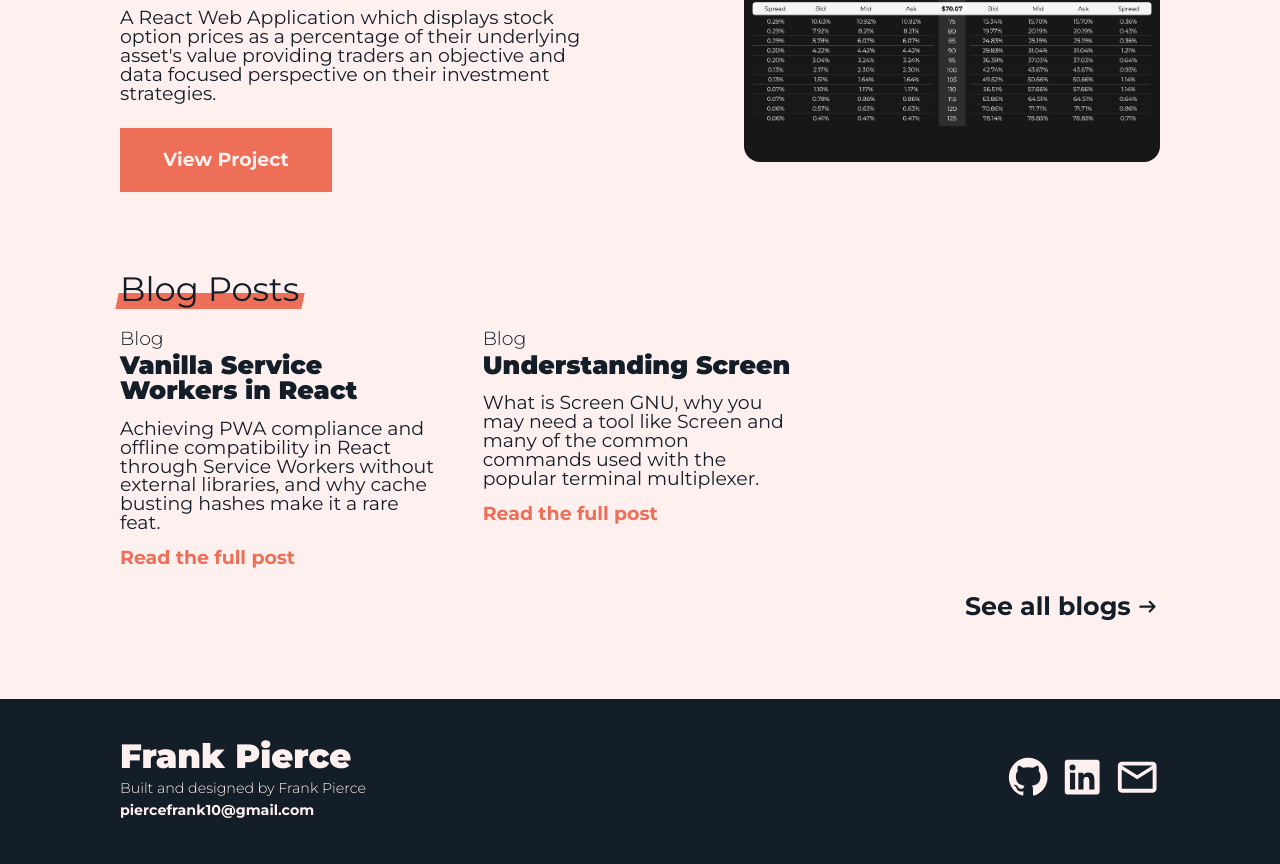
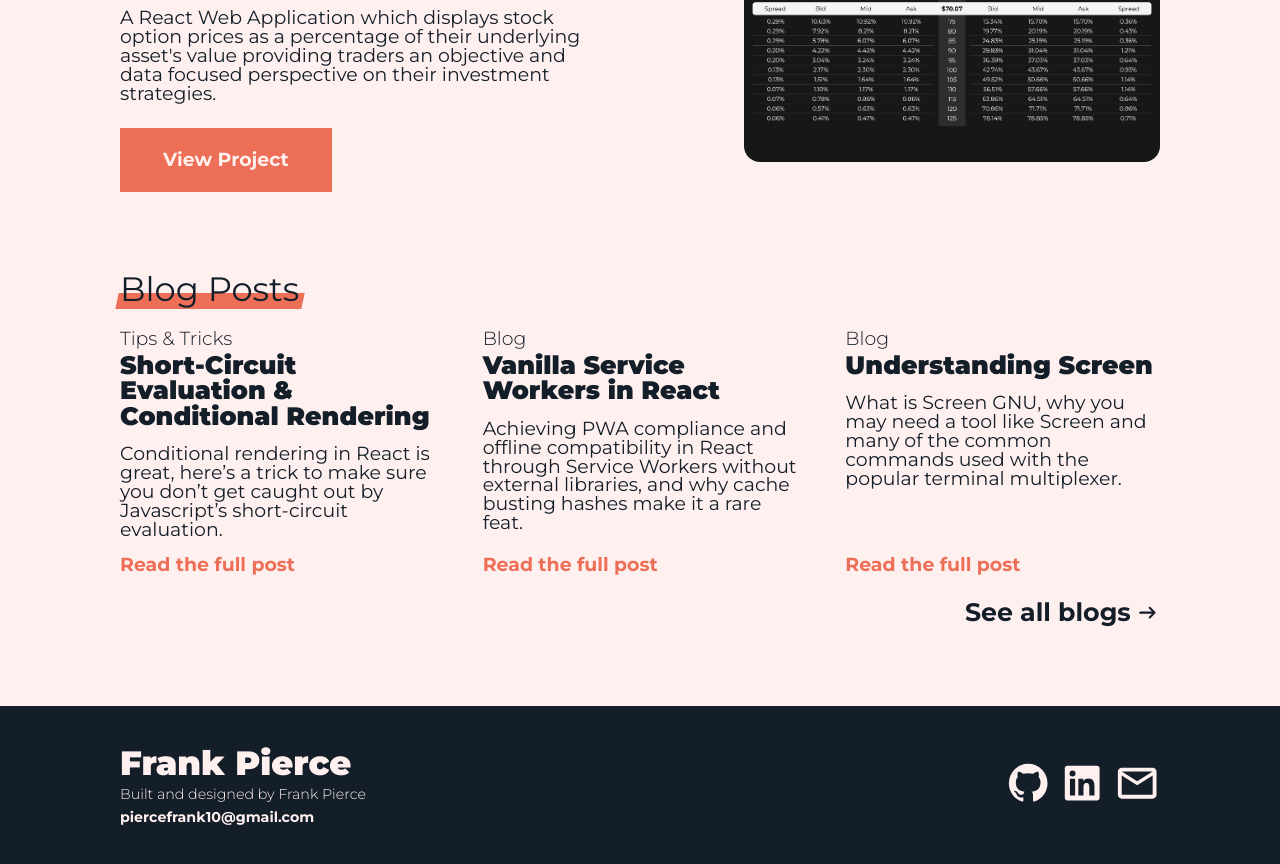
Before and after one commit to llleeeaaannn/portfolio, a React (Create React App) app: page / in a window 1280 px wide. Shown: the part 2612-3476 px from the top of the page. Built offline with nearby package versions, Linux system fonts and the light colour scheme.

Commit message:
Added blog to blogdata and refactored blog components in Menu'

```diff
--- a/src/components/bloglist.js
+++ b/src/components/bloglist.js
@@ -1,6 +1,6 @@
 import styles from '../styles/bloglist.module.css';
 import BlogOverview from './blogoverview';
-import { screenBlogData, vanillaSWBlogData, arrayLengthBlogData } from '../data/blogData';
+import { screenBlogData, vanillaSWBlogData, renderingBlogData } from '../data/blogData';
 
 const BlogList = () => {
 
@@ -8,6 +8,7 @@ const BlogList = () => {
     <div className={styles.blogList}>
       <h2>Blog Posts</h2>
       <div className={styles.blogContainer}>
+        <BlogOverview data={renderingBlogData}/>
         <BlogOverview data={vanillaSWBlogData}/>
         <BlogOverview data={screenBlogData}/>
       </div>
--- a/src/components/blogoverview.js
+++ b/src/components/blogoverview.js
@@ -1,6 +1,8 @@
 import styles from '../styles/blogoverview.module.css';
 
 const BlogOverview = ({ data }) => {
+
+  const lol = 0;
 
   return (
     <div className={styles.blogOverview}>
--- a/src/components/menu.js
+++ b/src/components/menu.js
@@ -2,6 +2,7 @@ import { useContext } from 'react';
 import { AppContext } from '../App';
 import { Link } from 'react-router-dom';
 import styles from '../styles/menu.module.css';
+import { screenBlogData, vanillaSWBlogData, renderingBlogData } from '../data/blogData';
 
 const Menu = () => {
 
@@ -27,8 +28,9 @@ const Menu = () => {
 
         <div className={styles.blogs}>
           <h3>BLOGS</h3>
-          <a href="https://piercefrank10.medium.com/vanilla-service-workers-in-react-89fc604339d0" rel="noopener noreferrer" target="_blank">Vanilla Service Workers in React</a>
-          <a href="https://piercefrank10.medium.com/understanding-screen-108173a55474" rel="noopener noreferrer" target="_blank">Understanding Screen</a>
+          <a href={renderingBlogData.link} rel="noopener noreferrer" target="_blank">{renderingBlogData.name}</a>
+          <a href={vanillaSWBlogData.link} rel="noopener noreferrer" target="_blank">{vanillaSWBlogData.name}</a>
+          <a href={screenBlogData.link} rel="noopener noreferrer" target="_blank">{screenBlogData.name}</a>
         </div>
       </div>
 
--- a/src/data/blogData.js
+++ b/src/data/blogData.js
@@ -12,11 +12,11 @@ const vanillaSWBlogData = {
   type: 'Blog'
 }
 
-const arrayLengthBlogData = {
-  name: 'Conditional Rendering based on array length in React',
-  description: 'Achieving PWA compliance and offline compatibility in React through Service Workers without external libraries, and why cache busting hashes make it a rare feat.',
-  link: 'https://piercefrank10.medium.com/vanilla-service-workers-in-react-89fc604339d0',
-  type: 'Blog'
+const renderingBlogData = {
+  name: 'Short-Circuit Evaluation & Conditional Rendering',
+  description: 'Conditional rendering in React is great, here’s a trick to make sure you don’t get caught out by Javascript’s short-circuit evaluation.',
+  link: 'https://piercefrank10.medium.com/short-circuit-evaluation-conditional-rendering-a2dbc2220176',
+  type: 'Tips & Tricks'
 }
 
-export { screenBlogData, vanillaSWBlogData, arrayLengthBlogData }
+export { screenBlogData, vanillaSWBlogData, renderingBlogData }
--- a/src/styles/blogoverview.module.css
+++ b/src/styles/blogoverview.module.css
@@ -40,6 +40,7 @@
   position: relative;
   text-decoration: none;
   display: inline-block;
+  margin-top: auto;
 }
 
 .button:after {
```
